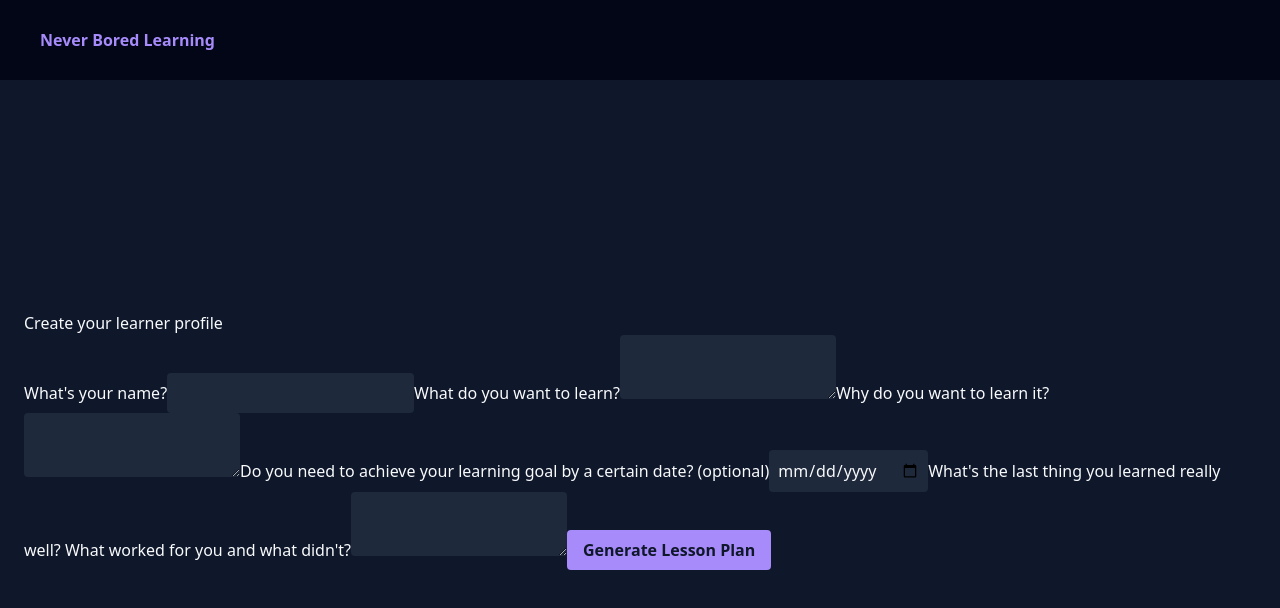
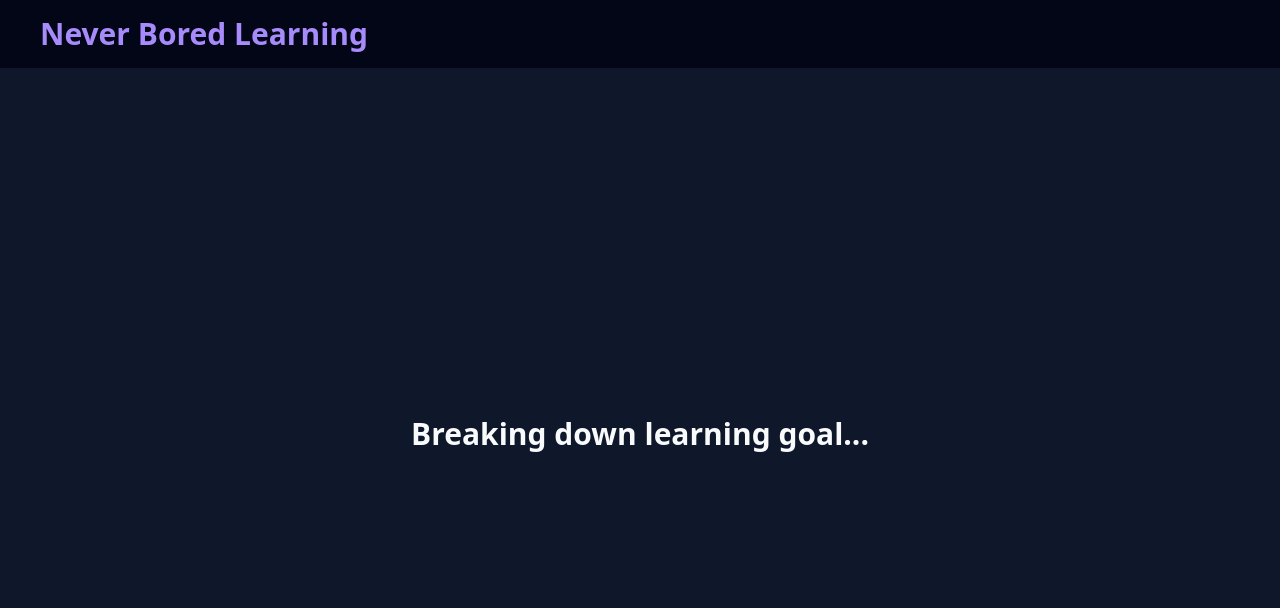
Before and after one commit to lcarvajal/never-bored-learning, a React (Vite) app: page / in a window 1280 px wide. Shown: the top 608 px of the page. Built offline with nearby package versions, Linux system fonts and the light colour scheme; no server answers.

Commit message:
Style h1 heading

```diff
--- a/src/index.css
+++ b/src/index.css
@@ -22,11 +22,10 @@ body {
 #navbar {
   @apply flex;
   @apply items-center;
-  @apply h-20;
   @apply bg-slate-950;
   @apply px-10;
+  @apply py-4;
   @apply text-violet-400;
-  @apply font-semibold;
 }
 
 input,
@@ -43,6 +42,11 @@ textarea {
   @apply focus:border-2;
 }
 
+h1 {
+  @apply text-3xl;
+  @apply font-semibold;
+}
+
 .button-primary {
   @apply bg-violet-400;
   @apply px-4;
--- a/src/pages/LandingPage.tsx
+++ b/src/pages/LandingPage.tsx
@@ -2,7 +2,7 @@ import { useState } from 'react';
 import { useNavigate } from "react-router-dom";
 
 export default function LandingPage() {
-  const [isLoading, setIsLoading] = useState(false);
+  const [isLoading, setIsLoading] = useState(true);
   const [loadingMessage, setLoadingMessage] = useState("Breaking down learning goal...");
   const navigate = useNavigate();
 
@@ -21,7 +21,7 @@ export default function LandingPage() {
 
   return (
     <div className="">
-      {isLoading ? <h3>{loadingMessage}</h3> : (
+      {isLoading ? <h1>{loadingMessage}</h1> : (
         <form className="flex flex-col gap-2">
           <h1 className="text-3xl mb-6">Create your learner profile</h1>
           <label htmlFor="goal">What's your name?</label>
```
